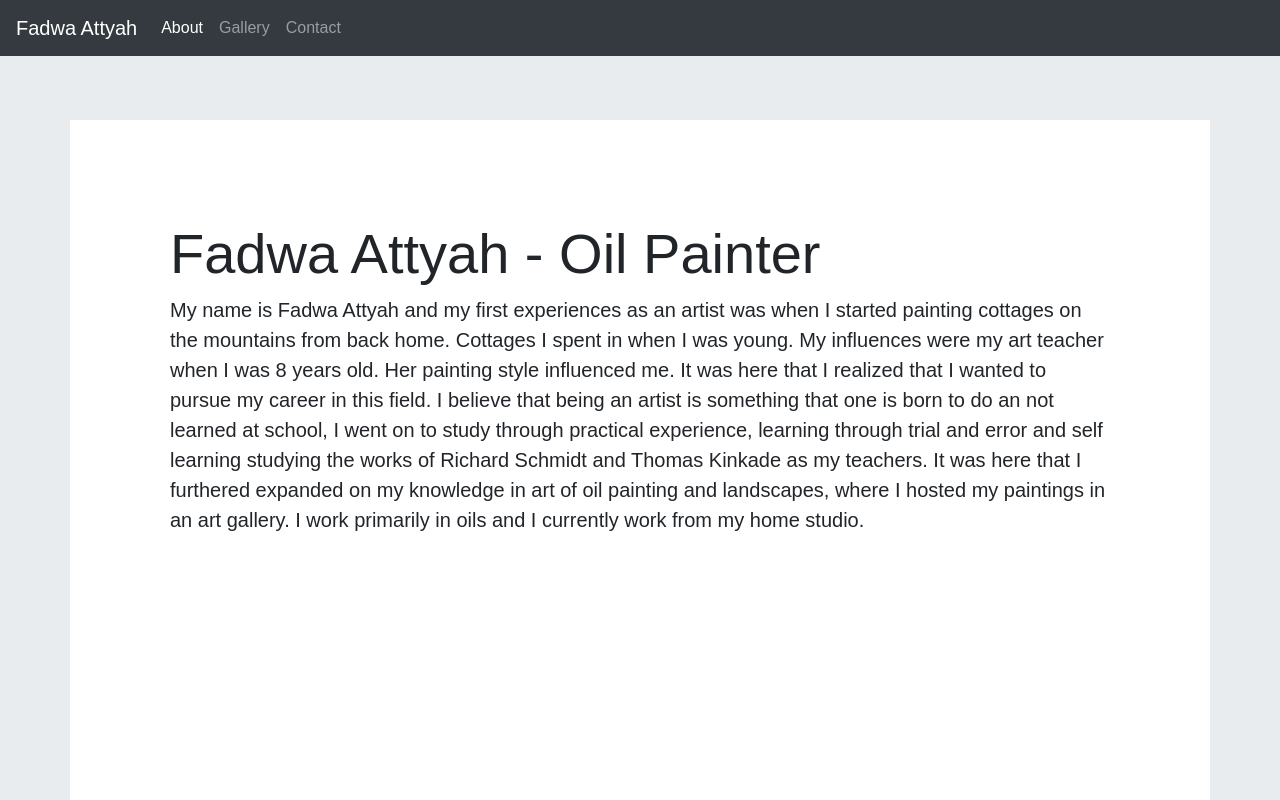
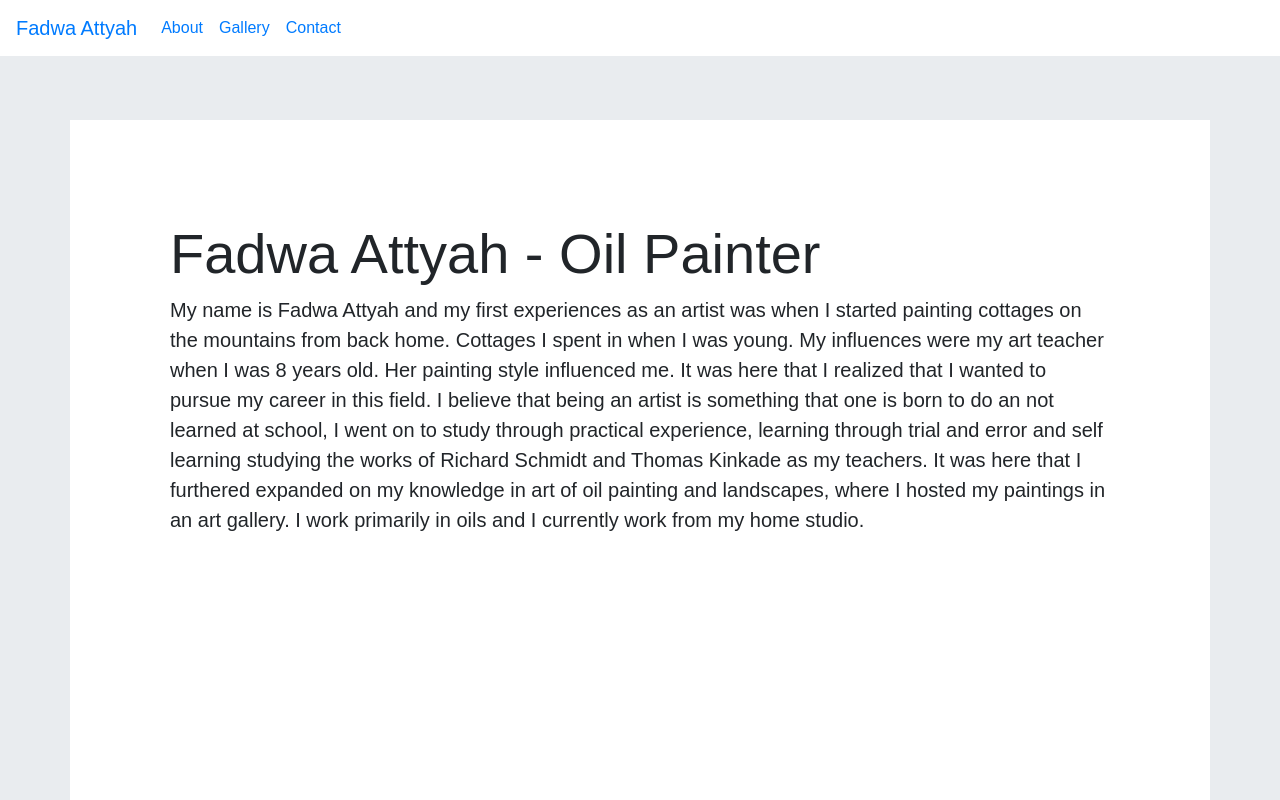
Before and after one commit to SaJa-Projects/art-hub, a plain HTML site: page index.html in a window 1280 px wide. Shown: the top 800 px of the page. Drawn offline with nearby package versions, Linux system fonts and the light colour scheme; files that its build step writes are made by us from their sources.

Commit message:
tried to change the nav color

```diff
--- a/index.html
+++ b/index.html
@@ -18,7 +18,7 @@
   </head>
   <body>
     <!-- navbar markup -->
-    <nav class="navbar sticky-top navbar-expand-lg navbar-dark bg-dark">
+    <nav class="navbar sticky-top navbar-expand-lg">
       <!-- replace w logo later -->
       <a class="navbar-brand" href="#">Fadwa Attyah</a>
       <button
--- a/main.css
+++ b/main.css
@@ -12,3 +12,6 @@
   min-height: 100vh;
   background: var(--white);
 }
+nav{
+  color: #f2b570;
+}
```
